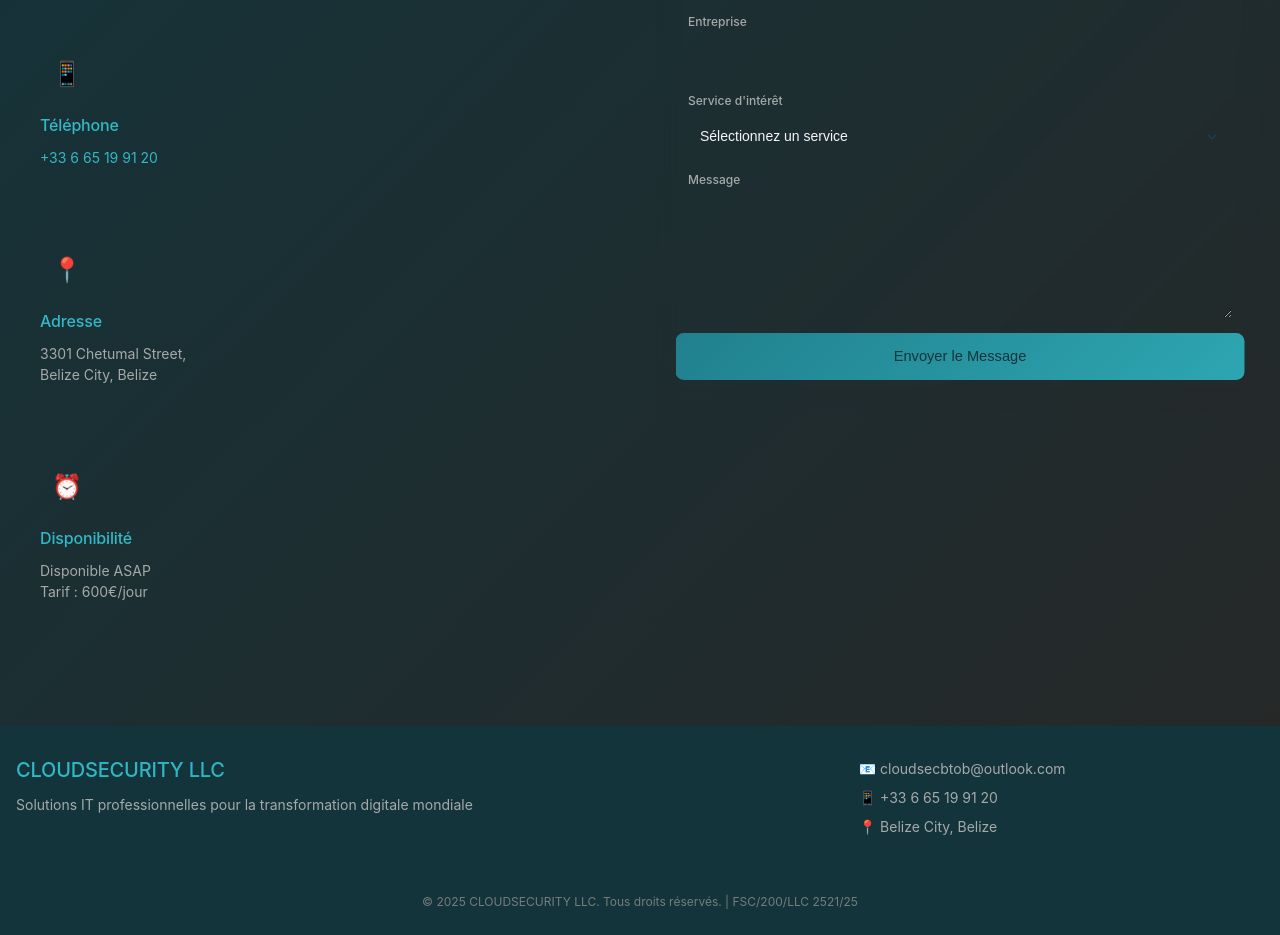
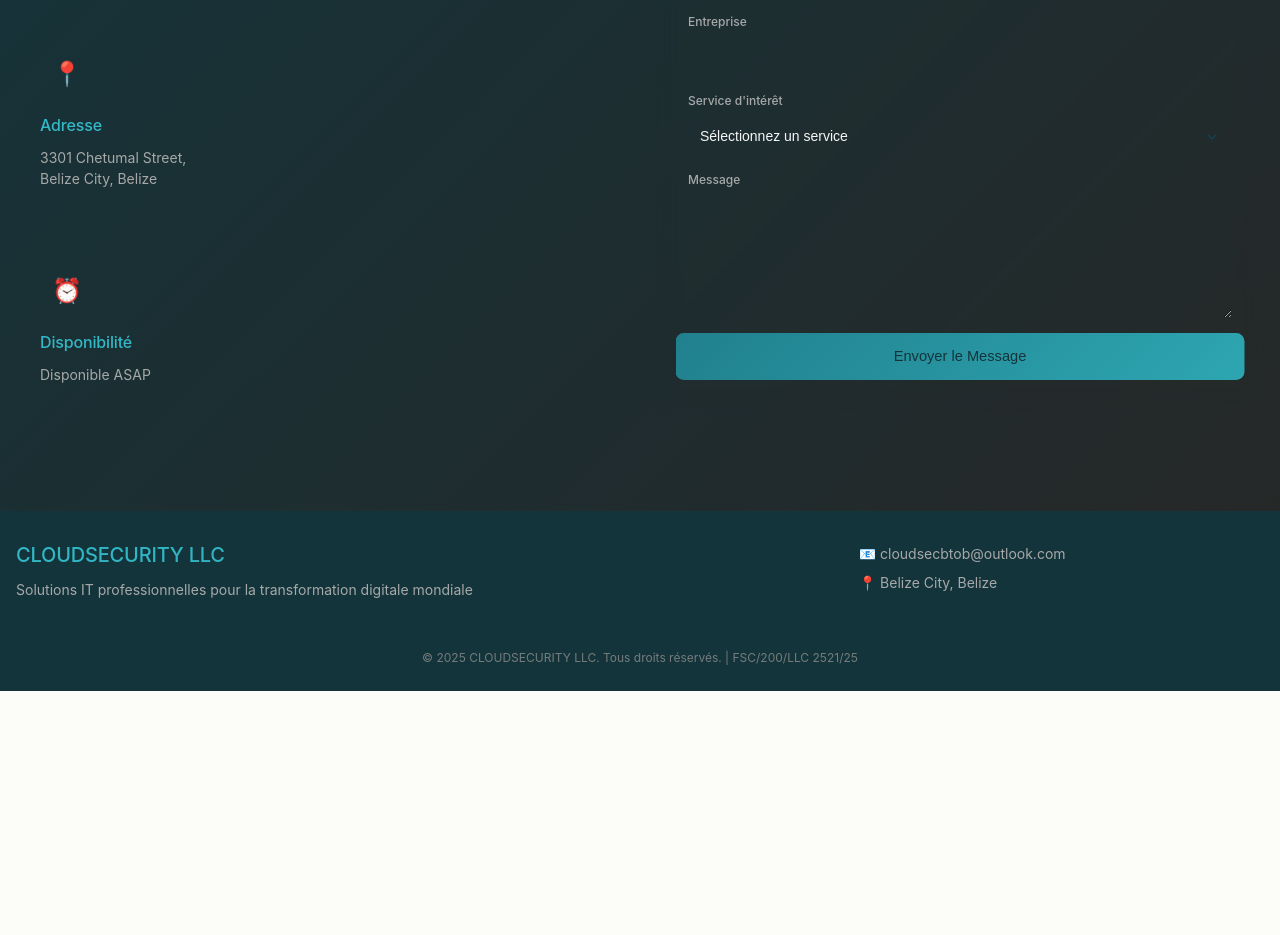
Before and after one commit to CloudsecurityLLC/CloudSecurityLLC, a plain HTML site: page index.html in a window 1280 px wide. Shown: the part 5224-6159 px from the top of the page. After the commit the page ends 5915 px from the top, so only its background shows below. Drawn offline with Linux system fonts and the light colour scheme; a web font is replaced by a local one.

Commit message:
Update index.html

```diff
--- a/index.html
+++ b/index.html
@@ -375,11 +375,6 @@
                         <p><a href="mailto:cloudsecbtob@outlook.com">cloudsecbtob@outlook.com</a></p>
                     </div>
                     <div class="contact-item">
-                        <div class="contact-icon">📱</div>
-                        <h3>Téléphone</h3>
-                        <p><a href="tel:+33665199120">+33 6 65 19 91 20</a></p>
-                    </div>
-                    <div class="contact-item">
                         <div class="contact-icon">📍</div>
                         <h3>Adresse</h3>
                         <p>3301 Chetumal Street,<br>Belize City, Belize</p>
@@ -387,7 +382,7 @@
                     <div class="contact-item">
                         <div class="contact-icon">⏰</div>
                         <h3>Disponibilité</h3>
-                        <p>Disponible ASAP<br>Tarif : 600€/jour</p>
+                        <p>Disponible ASAP</p>
                     </div>
                 </div>
                 <form class="contact-form" id="contact-form">
@@ -433,7 +428,6 @@
                 </div>
                 <div class="footer-contact">
                     <p>📧 cloudsecbtob@outlook.com</p>
-                    <p>📱 +33 6 65 19 91 20</p>
                     <p>📍 Belize City, Belize</p>
                 </div>
             </div>
```
